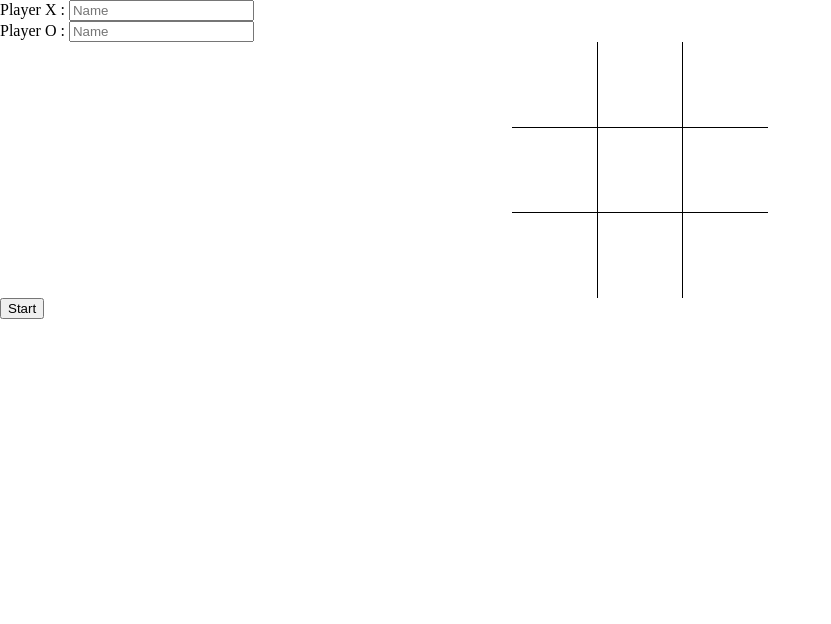
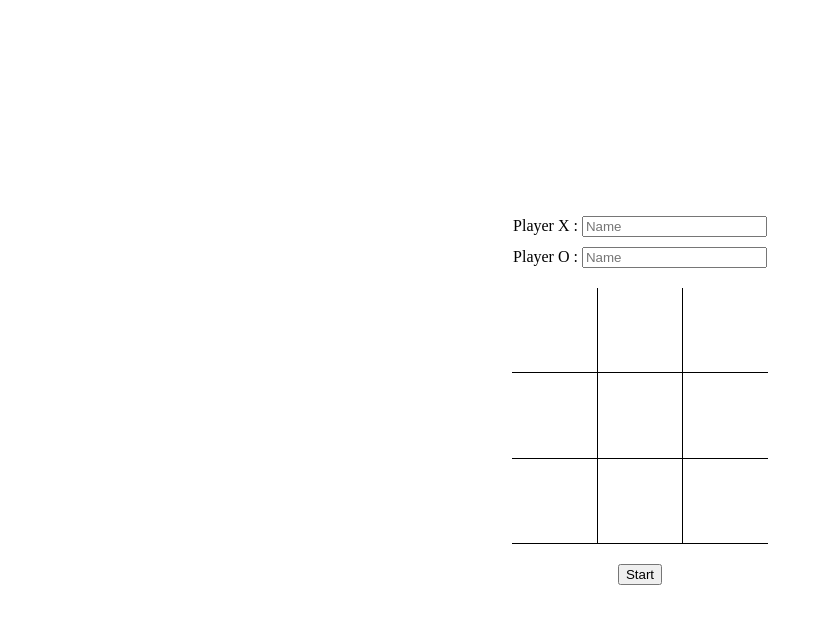
Before and after one commit to qibinchen94/odin-Tic-Tac-Toe, a plain HTML site: page index.html in a window 1280 px wide. Shown: the whole page, without its empty margins (0-831 px from the left). Drawn offline with Linux system fonts and the light colour scheme.

Commit message:
Update style

```diff
--- a/style.css
+++ b/style.css
@@ -10,15 +10,26 @@ html {
 body {
     padding: 0;
     margin: 0;
+    min-height: 100vh;
+    display: flex;
+    flex-direction: column;
+    justify-content: center;
+    align-items: center;
+}
+
+.players-container {
+    display: flex;
+    flex-direction: column;
+    gap: 10px;
 }
 
 .container-grid {
     width: 20vw;
     height: 20vw;
-    margin: 0 auto;
     background-color: black;
+    margin: 20px 0;
+    display: grid;
     gap: 1px;
-    display: grid;
     grid-template-columns: repeat(3, 1fr);
     grid-template-rows: repeat(3, 1fr);
 }
```
